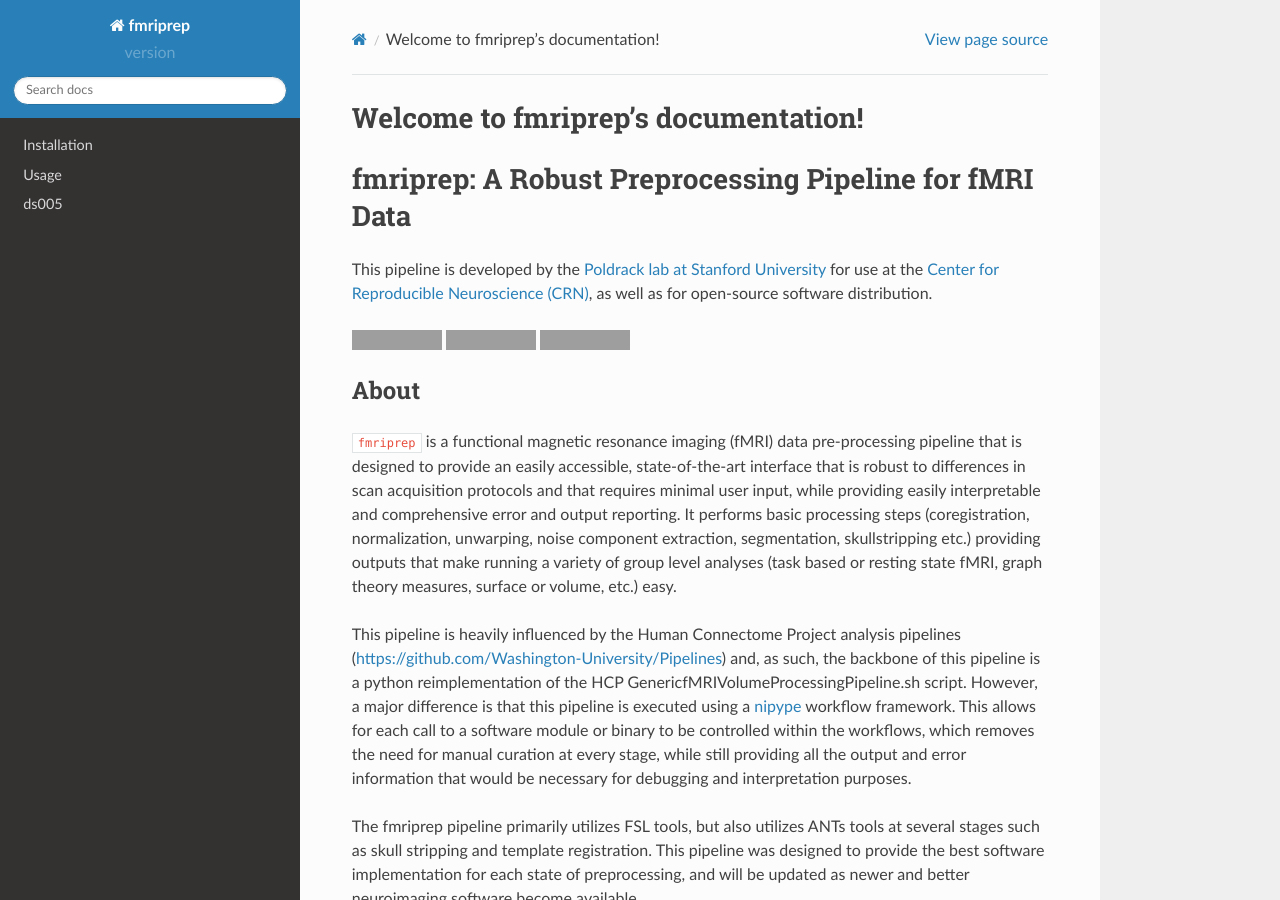
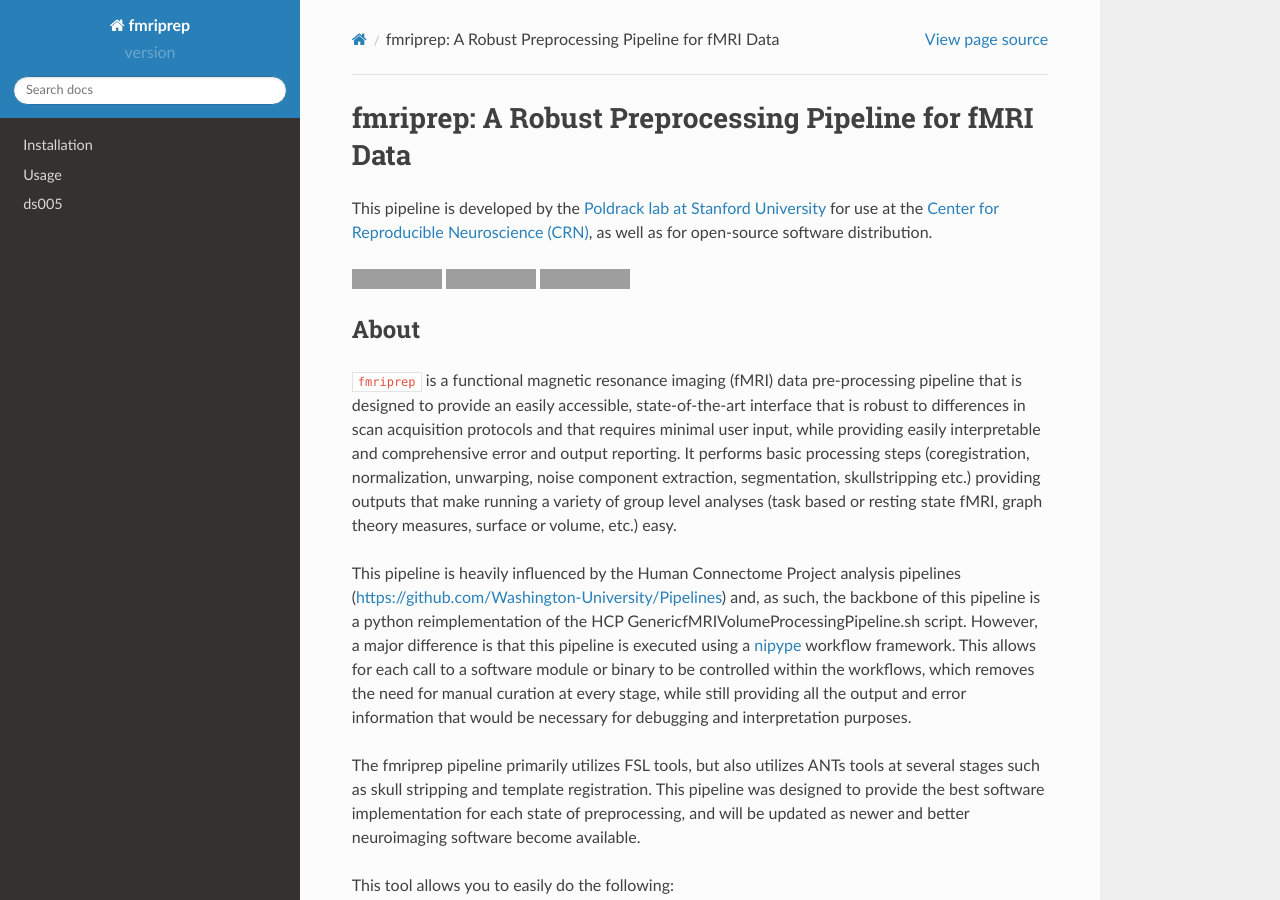
Before and after one commit to yohanchatelain/fmriprep, a Sphinx documentation site: the page built from docs/index.rst, in a window 1280 px wide and 900 px high. Built offline with Sphinx 7.4.7 and the Read the Docs theme 2.0.0, drawn with Linux system fonts in a browser that asks for light colours; the version number could not be read and is left out; grey boxes are pictures that could not be loaded.

Commit message:
rm reduntant title

```diff
--- a/docs/index.rst
+++ b/docs/index.rst
@@ -2,9 +2,6 @@
    sphinx-quickstart on Mon May  9 09:04:25 2016.
    You can adapt this file completely to your liking, but it should at least
    contain the root `toctree` directive.
-
-Welcome to fmriprep's documentation!
-====================================
 
 .. include:: links.rst
 .. include:: ../README.rst
```
